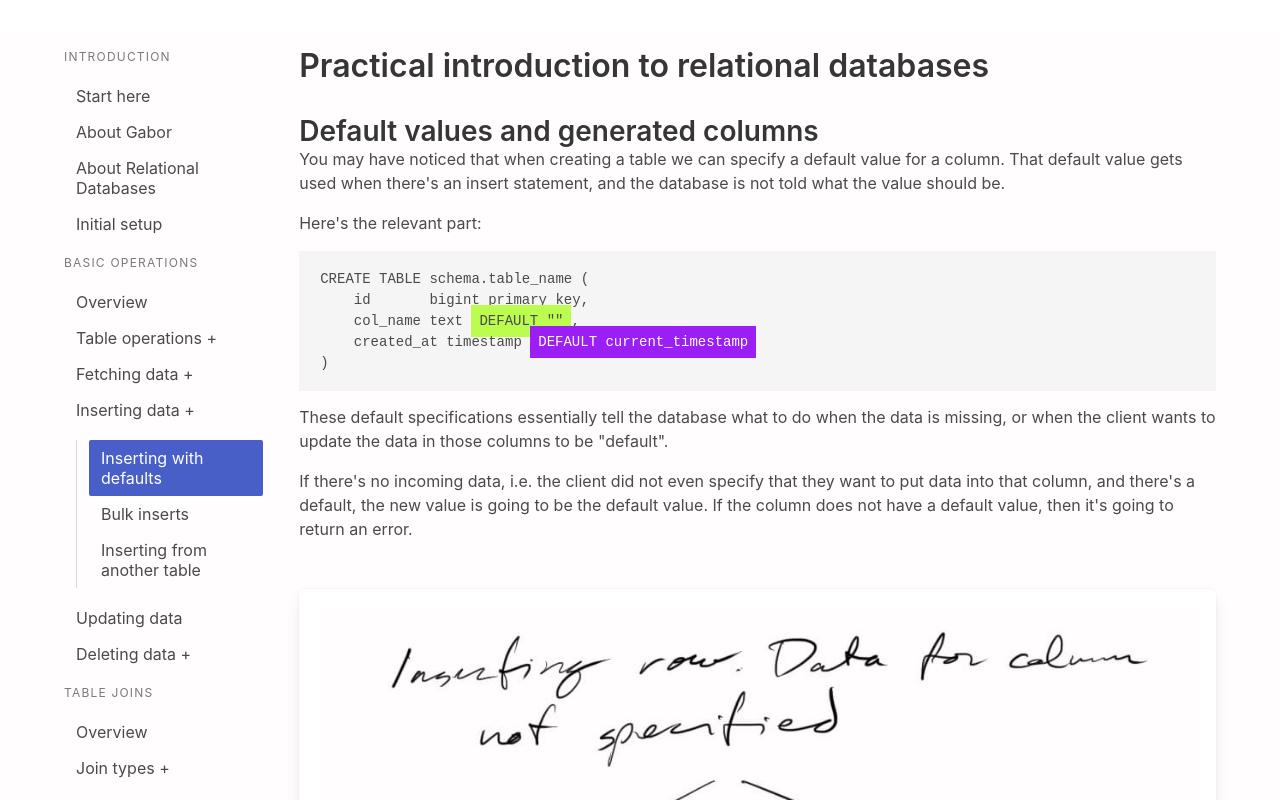
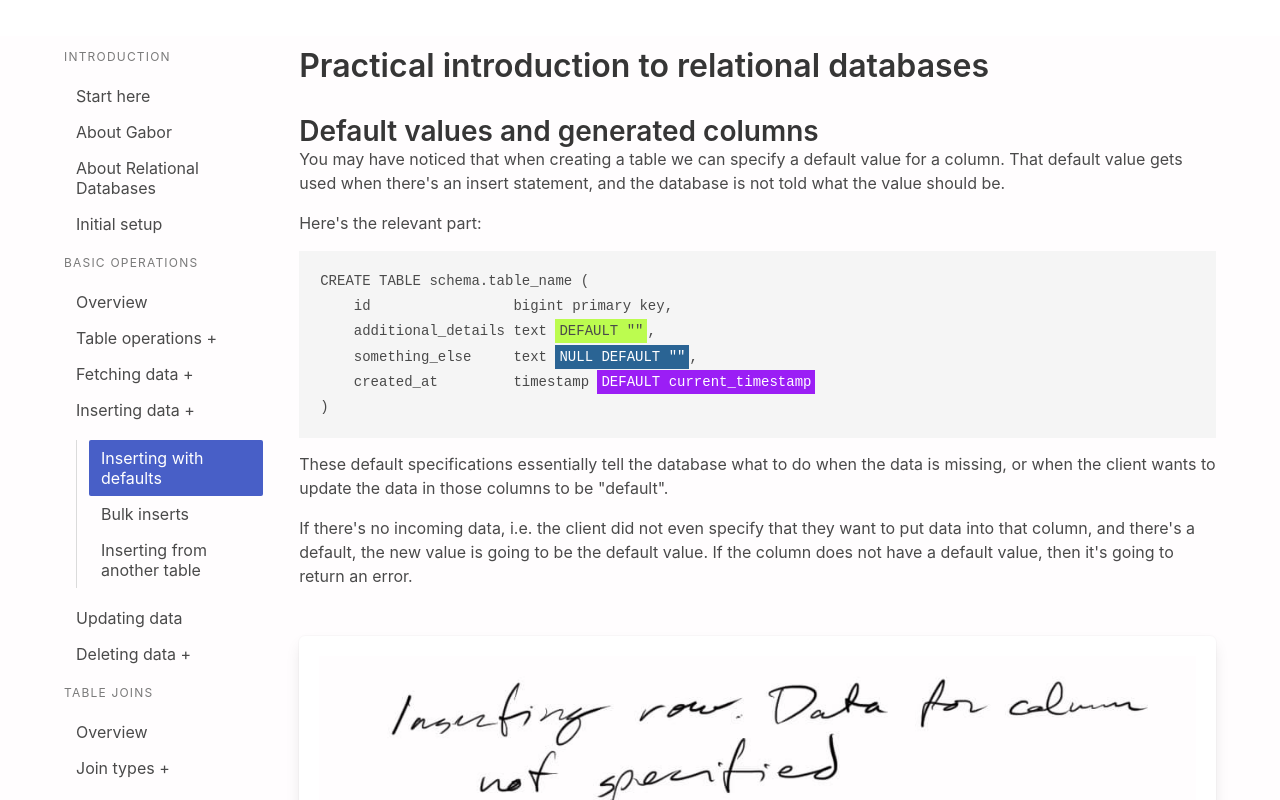
Before and after one commit to javorszky/jamstack-workshop-companion-static, a React (Vite) app: page /basic/insert/insert-with-defaults in a window 1280 px wide. Shown: the top 800 px of the page. Built offline with nearby package versions, Linux system fonts and the light colour scheme.

Commit message:
Finish insert with defaults

```diff
--- a/src/Pages/basic/insert/InsertDefaults.jsx
+++ b/src/Pages/basic/insert/InsertDefaults.jsx
@@ -1,3 +1,6 @@
+import { Link } from "react-router-dom"
+import Message from '../../../components/Message';
+
 export default function InsertDefaults() {
     return (
         <>
@@ -8,9 +11,10 @@ export default function InsertDefaults() {
             <p>Here's the relevant part:</p>
 
             <pre><code>{`CREATE TABLE schema.table_name (
-    id       bigint primary key,
-    col_name text `}<span className="bg-lime p-2">DEFAULT ""</span>{`,
-    created_at timestamp `}<span className="bg-purple dark p-2 has-text-white">DEFAULT current_timestamp</span>{`
+    id                 bigint primary key,
+    additional_details text `}<span className="bg-lime p-1">DEFAULT ""</span>{`,
+    something_else     text `}<span className="bg-paleblue-dark has-text-white p-1">NULL DEFAULT ""</span>{`,
+    created_at         timestamp `}<span className="bg-purple dark p-1 has-text-white">DEFAULT current_timestamp</span>{`
 )`}</code></pre>
 
             <p>These default specifications essentially tell the database what to do when the data is missing, or when the client wants to update the data in those columns to be "default".</p>
@@ -36,6 +40,61 @@ export default function InsertDefaults() {
             <p>In contrast, <code>null</code> means that there is no data available, and we can't make an educated guess of what the data should be, because it doesn't make sense to put data there when it says there's explicitly no data.</p>
 
             <p>An example of this is the <code>deleted_at</code> fields. If a post is not deleted, its deleted at field should be null. The data is actively missing. Defaulting to epoch (1970, jan 1, etc), the default zero value of timestamps usually, does not make sense, because it changes the meaning of "this post is not deleted" to "this post has been deleted almost 52 years ago".</p>
+
+            <blockquote className="box my-6">Okay, so uh... what's the point of having <code>null</code> and a default?</blockquote>
+
+            <p>I hear you asking. The point is that if a column can be null, but has a default value, you can insert the null value explicitly like so:</p>
+
+            <pre><code>{`INSERT INTO schema.table_name (something_else) VALUES (null);`}</code></pre>
+
+            <p>That row will look like this:</p>
+
+            <table className="table is-bordered is-striped is-hoverable">
+                <thead>
+                    <tr>
+                        <th>id</th>
+                        <th>additional_details</th>
+                        <th>something_else</th>
+                        <th>created_at</th>
+                    </tr>
+                </thead>
+                <tbody>
+                    <tr>
+                        <td>1</td>
+                        <td>NULL</td>
+                        <td>""</td>
+                        <td>1635103554</td>
+                    </tr>
+                </tbody>
+            </table>
+
+            <Message type="is-link" header="Generated columns">
+                <p>There's a special kind of column that you can use to generate values for, but you can't actually insert data into it. They are the generated columns.</p>
+
+                <p>This is what it looks like to declare one:</p>
+
+                <pre><code>{`CREATE TABLE temperatures (
+  id bigint `}<span className="bg-lime p-2">GENERATED ALWAYS AS IDENTITY</span>{` PRIMARY KEY,
+  location text NOT NULL,
+  celsius numeric NOT NULL,
+  fahrenheit numeric `}<span className="bg-lime p-2">GENERATED ALWAYS AS (celsius * 1.8 + 32) STORED</span>{`,
+  inserted_at timestamp NOT NULL default current_timestamp
+);`}</code></pre>
+
+                <p>The short of it is</p>
+                <ul>
+                    <li>generated always as (expression) stored columns cannot be written to at insert or update</li>
+                    <li>generated always/by default as identity can be updated, but tedious, and you shouldn't need to do it</li>
+                    <li>they can only depend on data from the current row, or immutable functions</li>
+                    <li>when a column is updated that the generated column depens on, the generated column's value also gets updated</li>
+                </ul>
+
+                <p>An example application is when you need to deal with a bunch of conversions, but you know what the incoming data is, like above. That way when clients ask for the data, they themselves don't need to do the calculations.</p>
+
+                <p>Read more on the <a href="https://www.postgresql.org/docs/13/ddl-generated-columns.html">Postgres page for generated columns</a>.</p>
+            </Message>
+
+            <p>This is the basics of inserting data where there are defaults. Next up, <Link to="/basic/insert/bulk-inserts">bulk inserts</Link>.</p>
         </>
     )
 }
--- a/src/main.css
+++ b/src/main.css
@@ -219,3 +219,7 @@ body {
 .bg-magenta-dark {
     background-color: #8b1a63;
 }
+
+pre code {
+    line-height: 1.8;
+}
```
